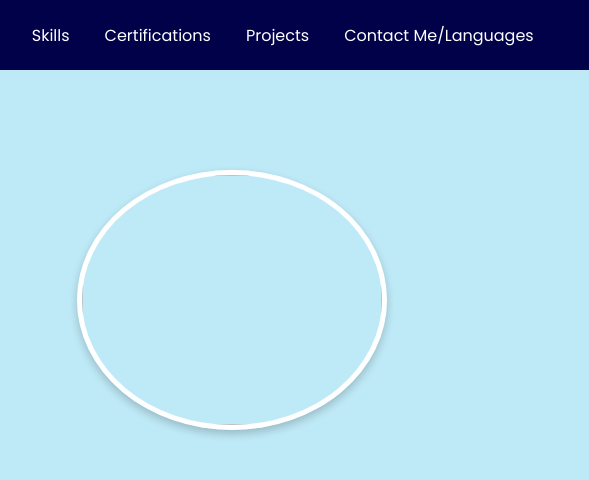
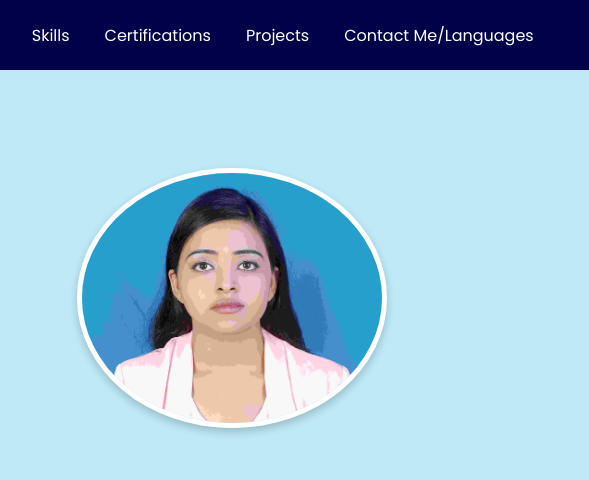
Before and after one commit to nandani537/Nandani-Portfolio, a plain HTML site: page index.html in a window 1280 px wide. Shown: the top 480 px of the page, 691-1280 px from the left. Drawn offline with nearby package versions, Linux system fonts and the light colour scheme.

Commit message:
Updated index and css files

```diff
--- a/index.html
+++ b/index.html
@@ -68,7 +68,7 @@
                     </div>
                 </div>
                 <div class="rightsection">
-                    <img src="../nandani.jpg" alt="">
+                    <img src="Skills/nandani.jpg" alt="">
                 </div>
             </section>
         </section>
```
